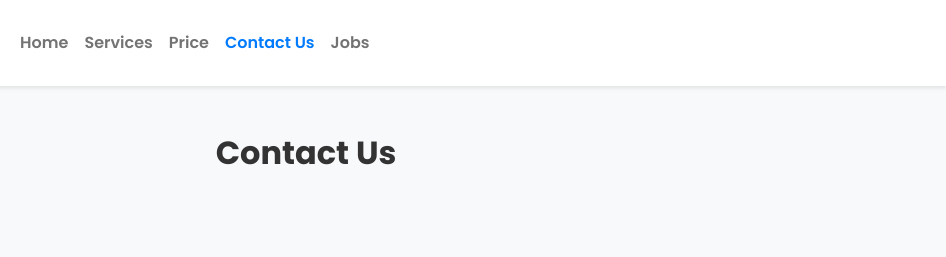
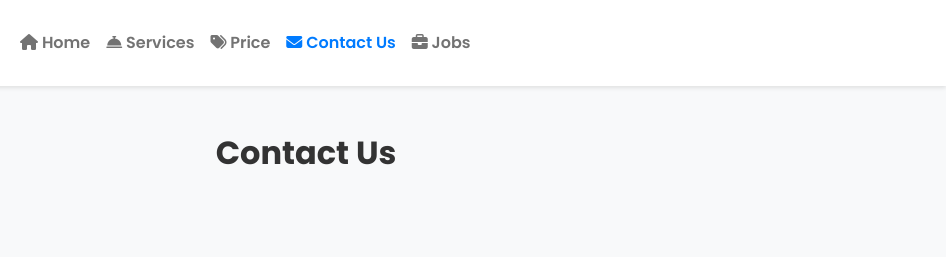
Before and after one commit to rahulnkvaidya/laundrypotwebsite, a plain HTML site: page contact.html in a window 1280 px wide. Shown: the top 257 px of the page, 334-1280 px from the left. Drawn offline with nearby package versions, Linux system fonts and the light colour scheme.

Commit message:
icon update

```diff
--- a/contact.html
+++ b/contact.html
@@ -36,19 +36,19 @@
       <div class="collapse navbar-collapse" id="navbarNav">
         <ul class="navbar-nav ml-auto">
           <li class="nav-item">
-            <a class="nav-link" href="/">Home</a>
+            <a class="nav-link" href="/"><i class="fas fa-home"></i> Home</a>
           </li>
           <li class="nav-item">
-            <a class="nav-link" href="services.html">Services</a>
+            <a class="nav-link" href="services.html"><i class="fas fa-concierge-bell"></i> Services</a>
           </li>
           <li class="nav-item">
-            <a class="nav-link" href="price.html">Price</a>
+            <a class="nav-link" href="price.html"><i class="fas fa-tags"></i> Price</a>
           </li>
           <li class="nav-item active">
-            <a class="nav-link" href="contact.html">Contact Us</a>
+            <a class="nav-link" href="contact.html"><i class="fas fa-envelope"></i> Contact Us</a>
           </li>
           <li class="nav-item">
-            <a class="nav-link" href="jobs.html">Jobs</a>
+            <a class="nav-link" href="jobs.html"><i class="fas fa-briefcase"></i> Jobs</a>
           </li>
         </ul>
       </div>
```
Also changed, not shown: index.html (+5 -5 lines), jobs.html (+5 -5 lines), price.html (+5 -5 lines), services.html (+5 -5 lines).
